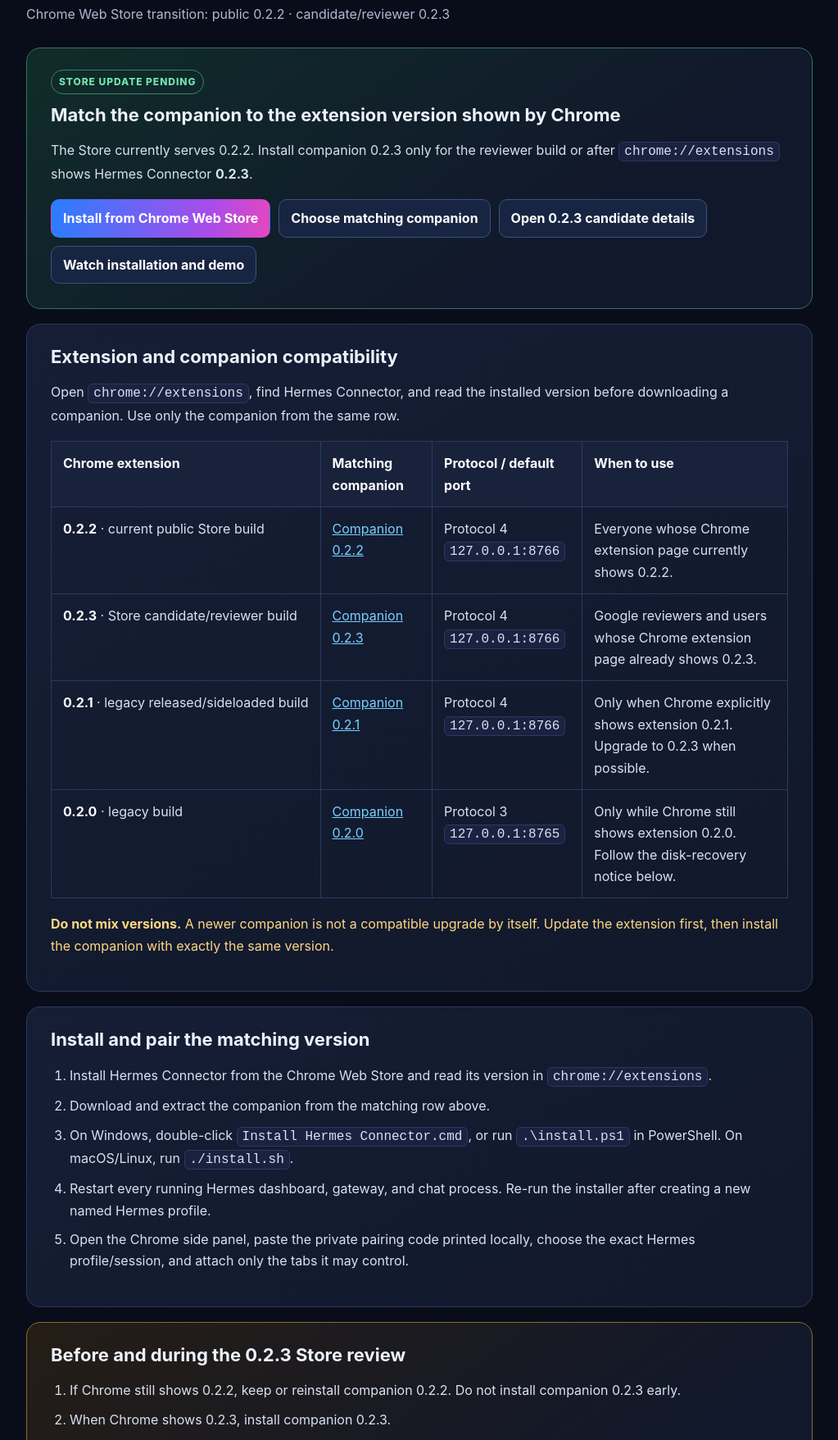
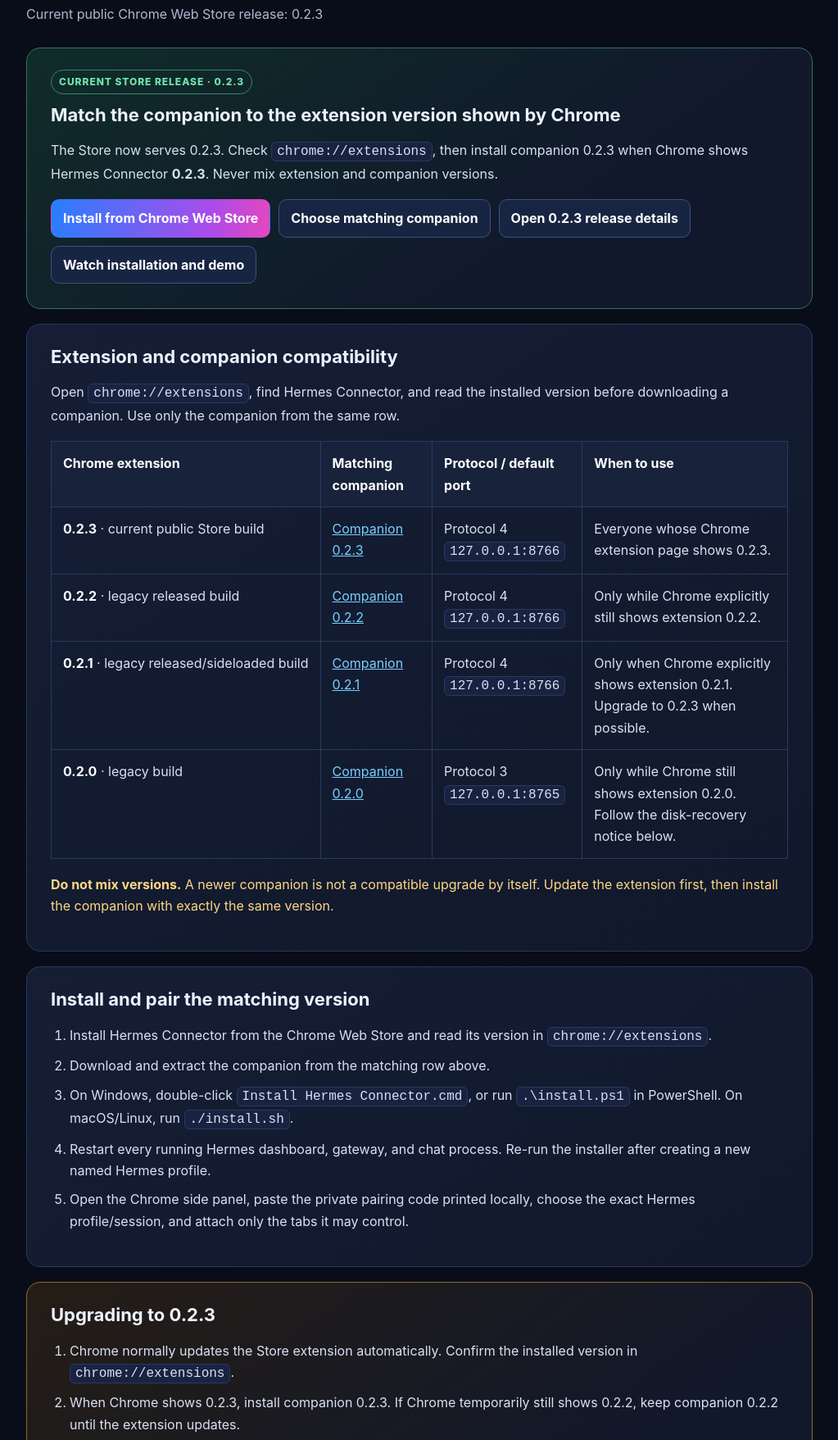
Before and after one commit to CorsenAI/hermes-connector, a browser extension: page docs/support/index.html in a window 1280 px wide. Shown: the part 106-1863 px from the top of the page at 82% size, without its empty margins (128-1151 px from the left). Drawn offline with Linux system fonts and the light colour scheme.

Commit message:
docs: make 0.2.3 the public release

```diff
--- a/docs/sitemap.xml
+++ b/docs/sitemap.xml
@@ -2,11 +2,11 @@
 <urlset xmlns="http://www.sitemaps.org/schemas/sitemap/0.9">
   <url>
     <loc>https://corsenai.github.io/hermes-connector/</loc>
-    <lastmod>2026-08-31</lastmod>
+    <lastmod>2026-09-01</lastmod>
   </url>
   <url>
     <loc>https://corsenai.github.io/hermes-connector/support/</loc>
-    <lastmod>2026-08-31</lastmod>
+    <lastmod>2026-09-01</lastmod>
   </url>
   <url>
     <loc>https://corsenai.github.io/hermes-connector/privacy/</loc>
--- a/docs/support/index.html
+++ b/docs/support/index.html
@@ -27,16 +27,16 @@
 </head>
 <body><main>
   <h1>Hermes Connector support</h1>
-  <p class="sub">Chrome Web Store transition: public 0.2.2 · candidate/reviewer 0.2.3</p>
+  <p class="sub">Current public Chrome Web Store release: 0.2.3</p>
 
   <section class="card current" id="current-release">
-    <span class="badge">Store update pending</span>
+    <span class="badge">Current Store release · 0.2.3</span>
     <h2>Match the companion to the extension version shown by Chrome</h2>
-    <p>The Store currently serves 0.2.2. Install companion 0.2.3 only for the reviewer build or after <code>chrome://extensions</code> shows Hermes Connector <strong>0.2.3</strong>.</p>
+    <p>The Store now serves 0.2.3. Check <code>chrome://extensions</code>, then install companion 0.2.3 when Chrome shows Hermes Connector <strong>0.2.3</strong>. Never mix extension and companion versions.</p>
     <div class="actions">
       <a class="button primary" href="https://chromewebstore.google.com/detail/hermes-connector-%E2%80%94-by-cor/cdhaldcgafmkcnpanlmmpaebabnlledm">Install from Chrome Web Store</a>
       <a class="button" href="#compatible-versions">Choose matching companion</a>
-      <a class="button" href="https://github.com/CorsenAI/hermes-connector/releases/tag/v0.2.3">Open 0.2.3 candidate details</a>
+      <a class="button" href="https://github.com/CorsenAI/hermes-connector/releases/tag/v0.2.3">Open 0.2.3 release details</a>
       <a class="button" href="https://youtu.be/4akSq9cMmFw" target="_blank" rel="noopener noreferrer">Watch installation and demo</a>
     </div>
   </section>
@@ -48,16 +48,16 @@
       <thead><tr><th>Chrome extension</th><th>Matching companion</th><th>Protocol / default port</th><th>When to use</th></tr></thead>
       <tbody>
         <tr>
-          <td><span class="pair"><strong>0.2.2</strong> · current public Store build</span></td>
+          <td><span class="pair"><strong>0.2.3</strong> · current public Store build</span></td>
+          <td><a href="https://github.com/CorsenAI/hermes-connector/releases/download/v0.2.3/hermes-connector-0.2.3-companion.zip">Companion 0.2.3</a></td>
+          <td>Protocol 4<br><code>127.0.0.1:8766</code></td>
+          <td>Everyone whose Chrome extension page shows 0.2.3.</td>
+        </tr>
+        <tr>
+          <td><span class="pair"><strong>0.2.2</strong> · legacy released build</span></td>
           <td><a href="https://github.com/CorsenAI/hermes-connector/releases/download/v0.2.2/hermes-connector-0.2.2-companion.zip">Companion 0.2.2</a></td>
           <td>Protocol 4<br><code>127.0.0.1:8766</code></td>
-          <td>Everyone whose Chrome extension page currently shows 0.2.2.</td>
-        </tr>
-        <tr>
-          <td><span class="pair"><strong>0.2.3</strong> · Store candidate/reviewer build</span></td>
-          <td><a href="https://github.com/CorsenAI/hermes-connector/releases/download/v0.2.3/hermes-connector-0.2.3-companion.zip">Companion 0.2.3</a></td>
-          <td>Protocol 4<br><code>127.0.0.1:8766</code></td>
-          <td>Google reviewers and users whose Chrome extension page already shows 0.2.3.</td>
+          <td>Only while Chrome explicitly still shows extension 0.2.2.</td>
         </tr>
         <tr>
           <td><span class="pair"><strong>0.2.1</strong> · legacy released/sideloaded build</span></td>
@@ -88,10 +88,10 @@
   </section>
 
   <section class="card warning-card" id="upgrade">
-    <h2>Before and during the 0.2.3 Store review</h2>
+    <h2>Upgrading to 0.2.3</h2>
     <ol class="steps">
-      <li>If Chrome still shows 0.2.2, keep or reinstall companion 0.2.2. Do not install companion 0.2.3 early.</li>
-      <li>When Chrome shows 0.2.3, install companion 0.2.3.</li>
+      <li>Chrome normally updates the Store extension automatically. Confirm the installed version in <code>chrome://extensions</code>.</li>
+      <li>When Chrome shows 0.2.3, install companion 0.2.3. If Chrome temporarily still shows 0.2.2, keep companion 0.2.2 until the extension updates.</li>
       <li>Restart every running Hermes process. Default installations migrate from legacy port <code>8765</code> to protocol 4 on port <code>8766</code>.</li>
       <li>If you deliberately configured a custom bridge port, reboot the computer once after installation, or safely stop only the known legacy broker process before restarting Hermes.</li>
     </ol>
```
Also changed, not shown: docs/index.html (+6 -6 lines), README.md.
